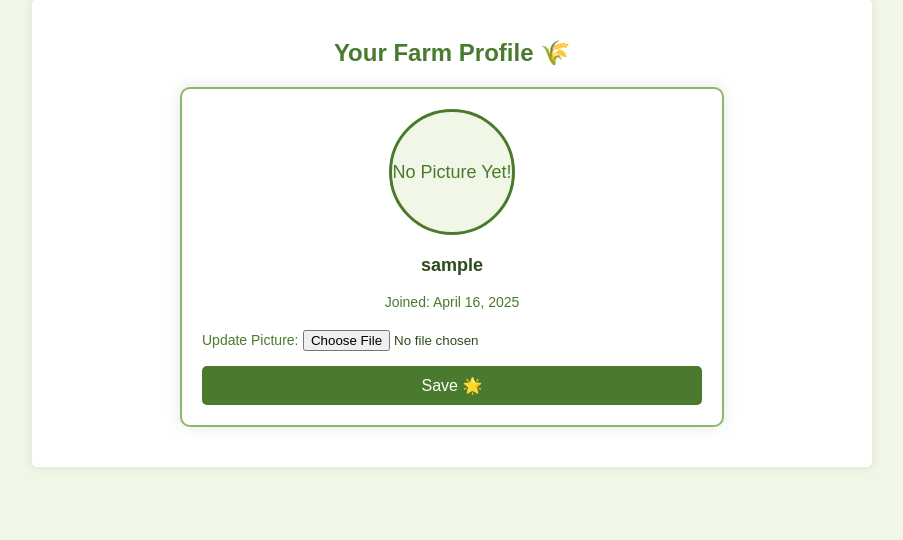
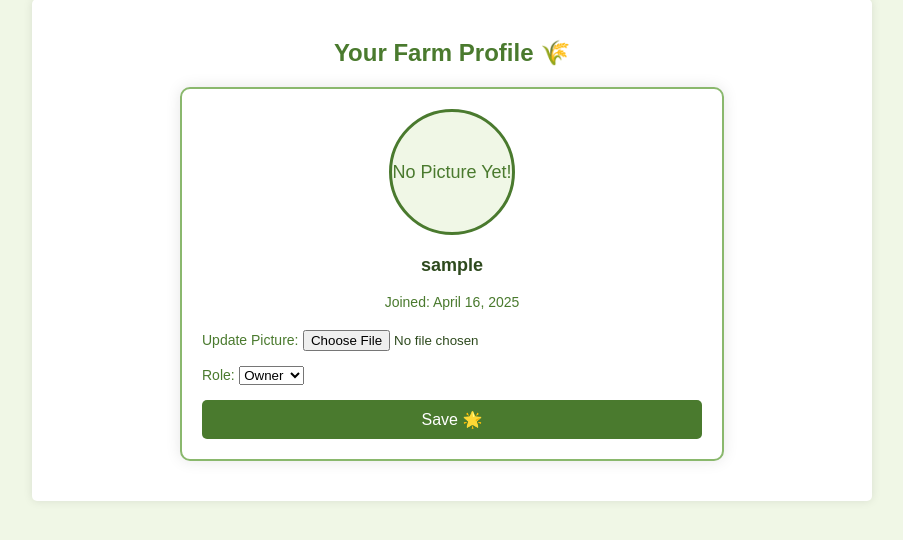
Before and after one commit to namirayounus/FMSP, a Django app: page /profile/ in a window 1280 px wide. Shown: the part 217-757 px from the top of the page, without its empty margins (188-1091 px from the left). Run offline with Django 5.2, Linux system fonts and the light colour scheme; the visitor is signed in with stand-in values (Sample User, id 1); data comes from the database, SQL or seed files in the repository.

Commit message:
Step 17: Add worker assignment to tasks with role-based display

```diff
--- a/farm/forms.py
+++ b/farm/forms.py
@@ -4,7 +4,7 @@
 class TaskForm(forms.ModelForm):
     class Meta:
         model = Task
-        fields = ['description', 'due_date', 'completed','status']
+        fields = ['description', 'due_date', 'completed','status','worker']
         widgets = {
             'due_date': forms.DateInput(attrs={'type': 'date'}),
         }
@@ -37,7 +37,7 @@
 class ProfileForm(forms.ModelForm):
     class Meta:
         model = Profile
-        fields = ['profile_picture']
+        fields = ['profile_picture','role']
 
 class HealthLogForm(forms.ModelForm):
     class Meta:
--- a/farm/models.py
+++ b/farm/models.py
@@ -10,6 +10,7 @@ class Task(models.Model):
         ('overdue', 'Overdue'),
     ]
     user = models.ForeignKey(User, on_delete=models.CASCADE)
+    worker = models.ForeignKey(User, on_delete=models.SET_NULL, null=True, blank=True, related_name='assigned_tasks')
     description = models.CharField(max_length=200)
     due_date = models.DateField()
     completed = models.BooleanField(default=False)
@@ -101,8 +102,13 @@ class Finance(models.Model):
         return f"{self.transaction_type.capitalize()} - {self.amount}"
 
 class Profile(models.Model):
+    ROLE_CHOICES = [
+        ('owner', 'Owner'),
+        ('worker', 'Worker'),
+    ]
     user = models.OneToOneField(User, on_delete=models.CASCADE)
     profile_picture = models.ImageField(upload_to='profile_pics/', blank=True, null=True)
+    role = models.CharField(max_length=20, choices=ROLE_CHOICES, default='owner')
 
     def __str__(self):
         return f"{self.user.username}'s Profile"
--- a/farm/templates/farm/profile_form.html
+++ b/farm/templates/farm/profile_form.html
@@ -18,6 +18,10 @@
                 <label for="{{ form.profile_picture.id_for_label }}" style="color: #4a7a2e; font-size: 14px;">Update Picture:</label>
                 {{ form.profile_picture }}
             </div>
+            <div style="margin-bottom: 15px;">
+                <label for="{{ form.role.id_for_label }}" style="color: #4a7a2e; font-size: 14px;">Role:</label>
+                {{ form.role }}
+            </div>
             <button type="submit" style="background-color: #4a7a2e; color: white; padding: 10px 20px; border: none; border-radius: 5px; width: 100%; font-size: 16px;">Save 🌟</button>
         </form>
     </div>
--- a/farm/views.py
+++ b/farm/views.py
@@ -59,7 +59,12 @@ def task_create(request):
             task.save()
             return redirect('farm:home')
     else:
+        # Only show workers in the dropdown
         form = TaskForm()
+        if request.user.profile.role == 'owner':
+            form.fields['worker'].queryset = User.objects.filter(profile__role='worker')
+        else:
+            form.fields['worker'].widget = forms.HiddenInput()  # Hide for workers
     return render(request, 'farm/task_form.html', {'form': form, 'action': 'Create'})
 
 @login_required
@@ -72,6 +77,10 @@ def task_update(request, task_id):
             return redirect('farm:home')
     else:
         form = TaskForm(instance=task)
+        if request.user.profile.role == 'owner':
+            form.fields['worker'].queryset = User.objects.filter(profile__role='worker')
+        else:
+            form.fields['worker'].widget = forms.HiddenInput()  # Hide for workers
     return render(request, 'farm/task_form.html', {'form': form, 'action': 'Update'})
 
 @login_required
```
Also changed, not shown: farm/templates/farm/home.html (+13 -6 lines), farm/migrations/0010_profile_role_task_worker.py (added).
